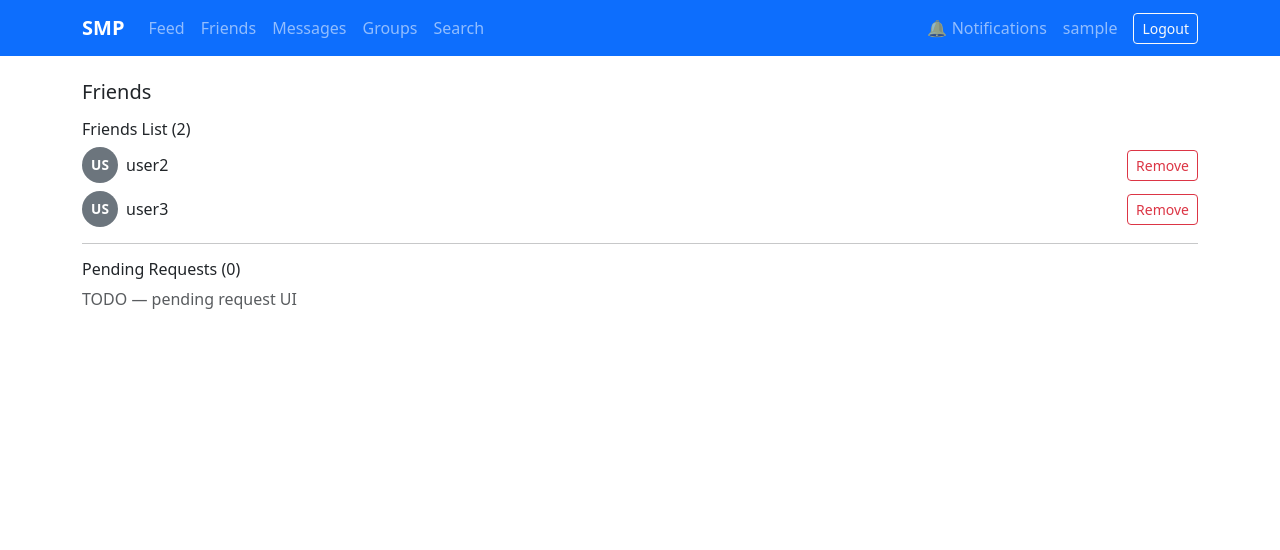
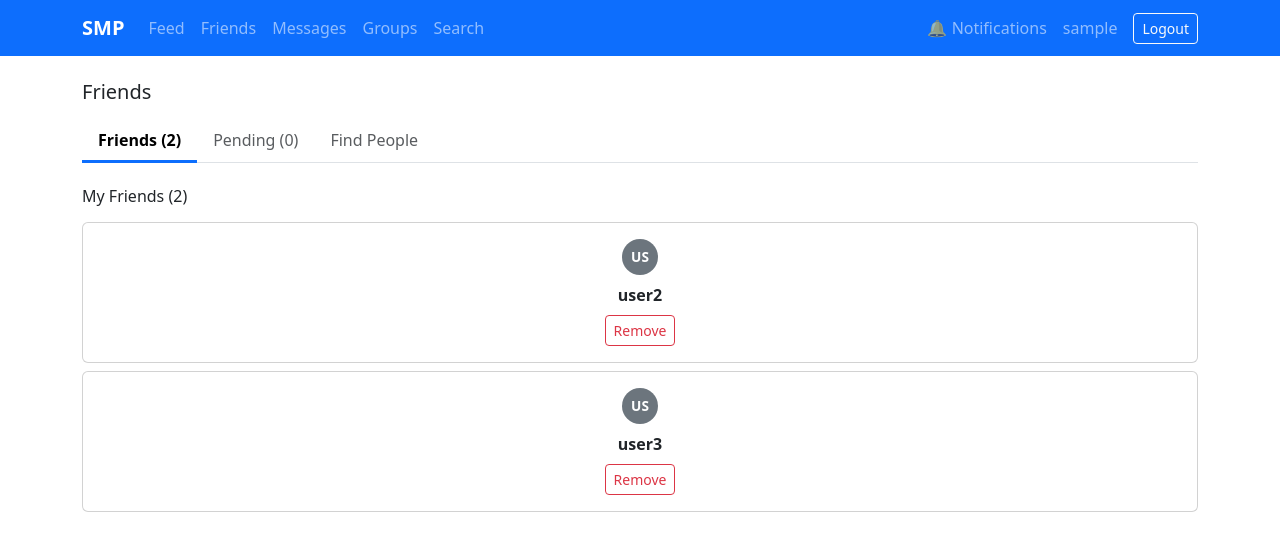
Before and after one commit to Capgemini-React-Sprint-Group-5/Social-Media-CapG, a React (Vite) app: page /friends in a window 1280 px wide. Shown: the top 550 px of the page. Built offline with nearby package versions, Linux system fonts and the light colour scheme; data requests are answered from the project's data file; sample sign-in values are in the browser's storage.

Commit message:
Add friendsAPI

```diff
--- a/src/api/friends.api.js
+++ b/src/api/friends.api.js
@@ -1,8 +1,4 @@
 import client from "./client.js";
-
-/**
- * api/friends.api.js  — Owner: C
- */
 
 /* GET /api/users/:userId/friends */
 export const getFriends = async (userId) => {
@@ -64,6 +60,8 @@ export const removeFriend = async (userId, friendId) => {
   );
   if (existing) {
     return client.delete(`/Friends/${existing.friendshipID}`);
+  } else {
+    throw new Error('Friendship not found');
   }
 };
 
--- a/src/hooks/useMessages.js
+++ b/src/hooks/useMessages.js
@@ -110,8 +110,12 @@ export function useUpdateMessage() {
   const queryClient = useQueryClient()
   return useMutation({
     mutationFn: ({ messageId, messageData }) => messagesApi.updateMessage(messageId, messageData),
-    onSuccess: () => {
-      queryClient.invalidateQueries({ queryKey: queryKeys.messages.all() })
+    onSuccess: (_, { userId, otherUserId }) => {
+      if (userId && otherUserId) {
+        queryClient.invalidateQueries({
+          queryKey: queryKeys.messages.conversation(userId, otherUserId)
+        });
+      }
     },
   })
 }
@@ -125,9 +129,13 @@ export function useUpdateMessage() {
 export function useDeleteMessage() {
   const queryClient = useQueryClient()
   return useMutation({
-    mutationFn: messagesApi.deleteMessage,
-    onSuccess: () => {
-      queryClient.invalidateQueries({ queryKey: queryKeys.messages.all() })
+    mutationFn: ({ messageId }) => messagesApi.deleteMessage(messageId),
+    onSuccess: (_, { userId, otherUserId }) => {
+      if (userId && otherUserId) {
+        queryClient.invalidateQueries({
+          queryKey: queryKeys.messages.conversation(userId, otherUserId)
+        });
+      }
     },
   })
 }
--- a/src/main.jsx
+++ b/src/main.jsx
@@ -15,7 +15,7 @@ const queryClient = new QueryClient({
     queries: {
       // Don't retry on 404s — the resource genuinely doesn't exist
       retry: (failureCount, error) => {
-        if (error?.status === 404) return false
+        if (error?.response?.status === 404) return false;
         return failureCount < 2
       },
       staleTime: 1000 * 60, // 1 minute default
--- a/src/pages/FriendsPage.jsx
+++ b/src/pages/FriendsPage.jsx
@@ -1,55 +1,314 @@
-import { useSelector } from 'react-redux'
-import { selectCurrentUser } from '../store/index.js'
-import { useFriends, usePendingRequests, useSendFriendRequest, useRemoveFriend } from '../hooks/useFriends.js'
-import Loader from '../components/common/Loader.jsx'
-import Avatar from '../components/common/Avatar.jsx'
+import { useState, useEffect, useMemo } from 'react';
+import { useSelector } from 'react-redux';
+import { selectCurrentUser } from '../store/index.js';
+import {
+  useFriends,
+  usePendingRequests,
+  useAddFriend,
+  useRemoveFriend,
+  useSendFriendRequest,
+} from '../hooks/useFriends.js';
+import { useUserSearch } from '../hooks/useUsers.js';
+import Loader from '../components/common/Loader.jsx';
+import Avatar from '../components/common/Avatar.jsx';
 
 /**
- * FriendsPage  — Owner: C
- * Tabs: Friends List | Pending Requests | Find Friends (Search)
+ * FriendsPage  — Owner: C (Authentication & Data Layer)
  *
- * TODO (C):
- *  - Build tab UI
- *  - Accept/Decline pending request actions (useAddFriend / useRemoveFriend)
- *  - Redirect to /profile/:friendId on avatar click
+ * This page now covers the full friend entity workflow:
+ *  - View friends and remove them
+ *  - View pending incoming requests (accept / decline)
+ *  - Search for other users and send friend requests
  */
 export default function FriendsPage() {
-  const currentUser = useSelector(selectCurrentUser)
-  const userId      = currentUser?.userId
+  const currentUser = useSelector(selectCurrentUser);
+  const userId = currentUser?.userId;
 
-  const { data: friends,  isLoading: loadingFriends  } = useFriends(userId)
-  const { data: pending,  isLoading: loadingPending  } = usePendingRequests(userId)
-  const { mutate: remove, isPending: removing        } = useRemoveFriend()
+  // Tab state
+  const [activeTab, setActiveTab] = useState('friends');
 
-  if (loadingFriends || loadingPending) return <Loader />
+  // ── Friends list ──────────────────────────────────────────────────────
+  const {
+    data: friends = [],
+    isLoading: loadingFriends,
+    refetch: refetchFriends,
+  } = useFriends(userId);
 
+  // ── Pending requests ─────────────────────────────────────────────────
+  const {
+    data: pending = [],
+    isLoading: loadingPending,
+    refetch: refetchPending,
+  } = usePendingRequests(userId);
+
+  // ── Mutations ────────────────────────────────────────────────────────
+  const { mutate: addFriend, isPending: adding } = useAddFriend();
+  const { mutate: removeFriend, isPending: removing } = useRemoveFriend();
+  const { mutate: sendRequest, isPending: sending } = useSendFriendRequest();
+
+  // ── Search ────────────────────────────────────────────────────────────
+  const [searchQuery, setSearchQuery] = useState('');
+  const [debouncedQuery, setDebouncedQuery] = useState('');
+
+  // Debounce search input (300ms)
+  useEffect(() => {
+    const timer = setTimeout(() => {
+      setDebouncedQuery(searchQuery.trim());
+    }, 300);
+    return () => clearTimeout(timer);
+  }, [searchQuery]);
+
+  const {
+    data: searchResults = [],
+    isLoading: searching,
+    isError: searchError,
+  } = useUserSearch(debouncedQuery);
+
+  // ── Helper: check friendship status ──────────────────────────────────
+  const friendshipStatus = (targetUserId) => {
+    if (Number(targetUserId) === Number(userId)) return 'self';
+    const isFriend = friends.some(
+      (f) => Number(f.friendId) === Number(targetUserId)
+    );
+    if (isFriend) return 'friend';
+    const isPending = pending.some(
+      (p) => Number(p.friendId) === Number(targetUserId)
+    );
+    if (isPending) return 'pending';
+    return 'none';
+  };
+
+  // ── Handlers ──────────────────────────────────────────────────────────
+  const handleRemoveFriend = (friendId) => {
+    if (window.confirm('Remove this friend?')) {
+      removeFriend(
+        { userId, friendId },
+        {
+          onSuccess: () => {
+            refetchFriends();
+          },
+        }
+      );
+    }
+  };
+
+  const handleAcceptRequest = (friendId) => {
+    addFriend(
+      { userId, friendId },
+      {
+        onSuccess: () => {
+          refetchFriends();
+          refetchPending();
+        },
+      }
+    );
+  };
+
+  const handleDeclineRequest = (friendId) => {
+    removeFriend(
+      { userId, friendId },
+      {
+        onSuccess: () => {
+          refetchPending();
+        },
+      }
+    );
+  };
+
+  const handleSendRequest = (friendId) => {
+    sendRequest(
+      { userId, friendId },
+      {
+        onSuccess: () => {
+          // Refetch pending to update the "pending" status
+          refetchPending();
+        },
+      }
+    );
+  };
+
+  // ── Render helpers ────────────────────────────────────────────────────
+  const renderFriendsTab = () => (
+    <div>
+      <h6 className="mb-3">
+        My Friends ({friends.length})
+      </h6>
+      {loadingFriends ? (
+        <Loader size="sm" />
+      ) : friends.length === 0 ? (
+        <p className="text-muted">You have no friends yet.</p>
+      ) : (
+        friends.map((f) => (
+          <div
+            key={f.friendId}
+            className="d-flex align-items-center gap-2 card card-body mb-2"
+          >
+            <Avatar username={f.username} size={36} />
+            <span className="flex-grow-1 fw-semibold">{f.username}</span>
+            <button
+              className="btn btn-outline-danger btn-sm"
+              disabled={removing}
+              onClick={() => handleRemoveFriend(f.friendId)}
+            >
+              Remove
+            </button>
+          </div>
+        ))
+      )}
+    </div>
+  );
+
+  const renderPendingTab = () => (
+    <div>
+      <h6 className="mb-3">
+        Pending Requests ({pending.length})
+      </h6>
+      {loadingPending ? (
+        <Loader size="sm" />
+      ) : pending.length === 0 ? (
+        <p className="text-muted">No pending requests.</p>
+      ) : (
+        pending.map((req) => (
+          <div
+            key={req.friendshipId}
+            className="d-flex align-items-center gap-2 card card-body mb-2"
+          >
+            <Avatar username={req.username} size={36} />
+            <span className="flex-grow-1 fw-semibold">{req.username}</span>
+            <button
+              className="btn btn-success btn-sm"
+              disabled={adding}
+              onClick={() => handleAcceptRequest(req.friendId)}
+            >
+              Accept
+            </button>
+            <button
+              className="btn btn-outline-secondary btn-sm"
+              disabled={removing}
+              onClick={() => handleDeclineRequest(req.friendId)}
+            >
+              Decline
+            </button>
+          </div>
+        ))
+      )}
+    </div>
+  );
+
+  const renderSearchTab = () => (
+    <div>
+      <h6 className="mb-3">Find People</h6>
+      <div className="mb-3">
+        <input
+          type="text"
+          className="form-control"
+          placeholder="Search by username..."
+          value={searchQuery}
+          onChange={(e) => setSearchQuery(e.target.value)}
+        />
+      </div>
+
+      {searching && <Loader size="sm" />}
+      {searchError && (
+        <p className="text-danger">Something went wrong with the search.</p>
+      )}
+
+      {!searching && debouncedQuery && searchResults.length === 0 && (
+        <p className="text-muted">No users found.</p>
+      )}
+
+      {!searching &&
+        searchResults.map((u) => {
+          const status = friendshipStatus(u.userId);
+          let actionButton = null;
+
+          if (status === 'self') {
+            actionButton = (
+              <span className="badge bg-secondary">You</span>
+            );
+          } else if (status === 'friend') {
+            actionButton = (
+              <span className="badge bg-success">Friend</span>
+            );
+          } else if (status === 'pending') {
+            actionButton = (
+              <span className="badge bg-warning text-dark">Pending</span>
+            );
+          } else {
+            actionButton = (
+              <button
+                className="btn btn-primary btn-sm"
+                disabled={sending}
+                onClick={() => handleSendRequest(u.userId)}
+              >
+                Add Friend
+              </button>
+            );
+          }
+
+          return (
+            <div
+              key={u.userId}
+              className="d-flex align-items-center gap-2 card card-body mb-2"
+            >
+              <Avatar username={u.username} size={36} />
+              <span className="flex-grow-1 fw-semibold">{u.username}</span>
+              {actionButton}
+            </div>
+          );
+        })}
+    </div>
+  );
+
+  // ── Main render ──────────────────────────────────────────────────────
   return (
     <div>
       <h5 className="mb-3">Friends</h5>
 
-      {/* TODO: replace with proper tab component */}
+      {/* Tabs */}
+      <ul className="nav nav-tabs mb-4">
+        <li className="nav-item">
+          <button
+            className={`nav-link border-0 ${
+              activeTab === 'friends'
+                ? 'active fw-bold border-bottom border-primary border-3'
+                : 'text-muted'
+            }`}
+            onClick={() => setActiveTab('friends')}
+          >
+            Friends ({friends.length})
+          </button>
+        </li>
+        <li className="nav-item">
+          <button
+            className={`nav-link border-0 ${
+              activeTab === 'pending'
+                ? 'active fw-bold border-bottom border-primary border-3'
+                : 'text-muted'
+            }`}
+            onClick={() => setActiveTab('pending')}
+          >
+            Pending ({pending.length})
+          </button>
+        </li>
+        <li className="nav-item">
+          <button
+            className={`nav-link border-0 ${
+              activeTab === 'search'
+                ? 'active fw-bold border-bottom border-primary border-3'
+                : 'text-muted'
+            }`}
+            onClick={() => setActiveTab('search')}
+          >
+            Find People
+          </button>
+        </li>
+      </ul>
 
-      <h6>Friends List ({friends?.length ?? 0})</h6>
-      {friends?.length === 0 && <p className="text-muted">No friends yet.</p>}
-      {friends?.map((f) => (
-        <div key={f.friendId} className="d-flex align-items-center gap-2 mb-2">
-          <Avatar username={f.username} size={36} />
-          <span>{f.username}</span>
-          <button
-            className="btn btn-outline-danger btn-sm ms-auto"
-            disabled={removing}
-            onClick={() => remove({ userId, friendId: f.friendId })}
-          >
-            Remove
-          </button>
-        </div>
-      ))}
-
-      <hr />
-
-      <h6>Pending Requests ({pending?.length ?? 0})</h6>
-      {/* TODO: render pending list with Accept/Decline */}
-      <p className="text-muted">TODO — pending request UI</p>
+      {/* Tab panels */}
+      {activeTab === 'friends' && renderFriendsTab()}
+      {activeTab === 'pending' && renderPendingTab()}
+      {activeTab === 'search' && renderSearchTab()}
     </div>
-  )
+  );
 }
--- a/src/store/index.js
+++ b/src/store/index.js
@@ -1,11 +1,11 @@
 import { configureStore } from "@reduxjs/toolkit";
 import authReducer from "./slices/authSlice.js";
-// import uiReducer from './slices/uiSlice.js'
+import uiReducer from './slices/uiSlice.js'
 
 export const store = configureStore({
   reducer: {
     auth: authReducer,
-    // ui:   uiReducer,
+    ui:   uiReducer,
   },
 });
 
```
